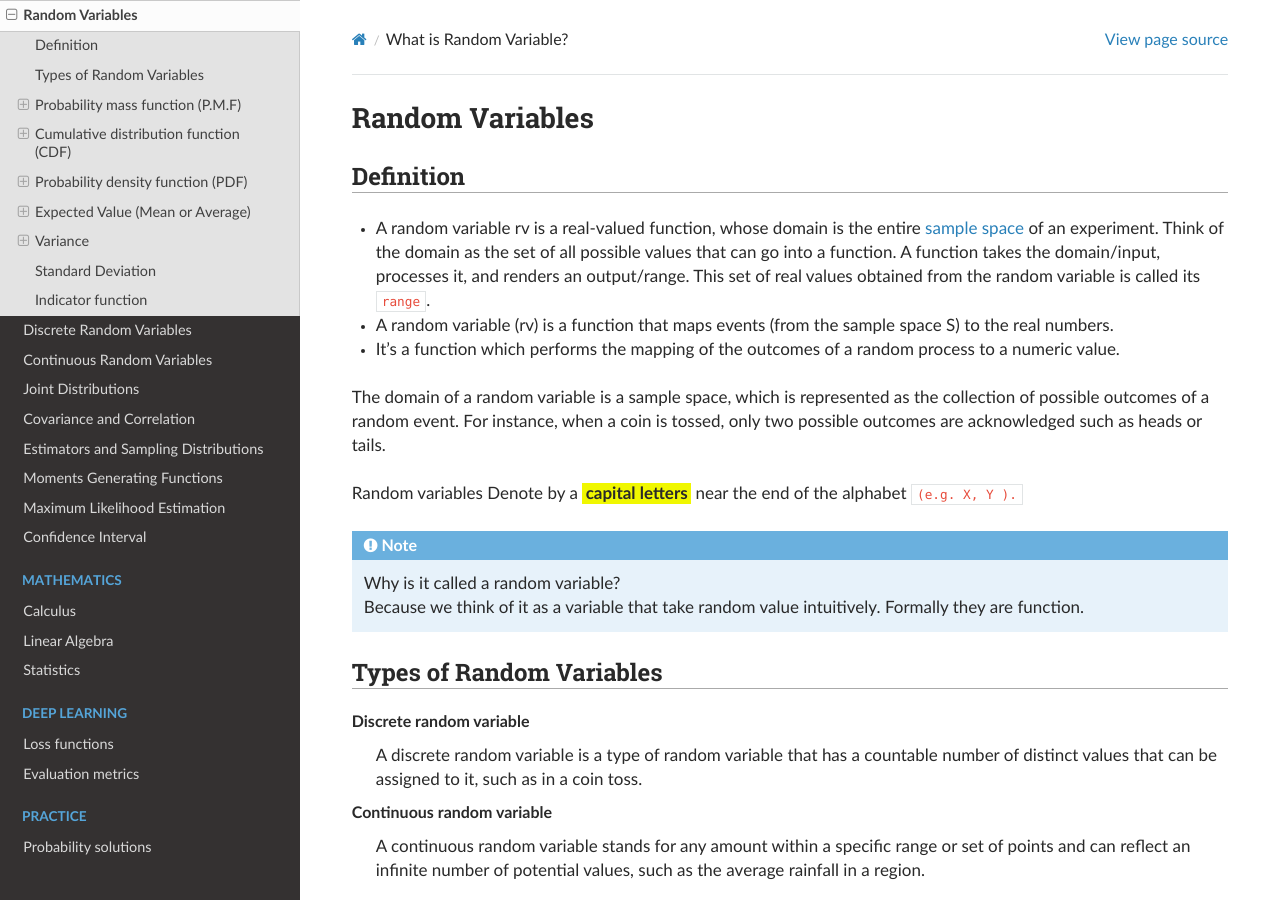
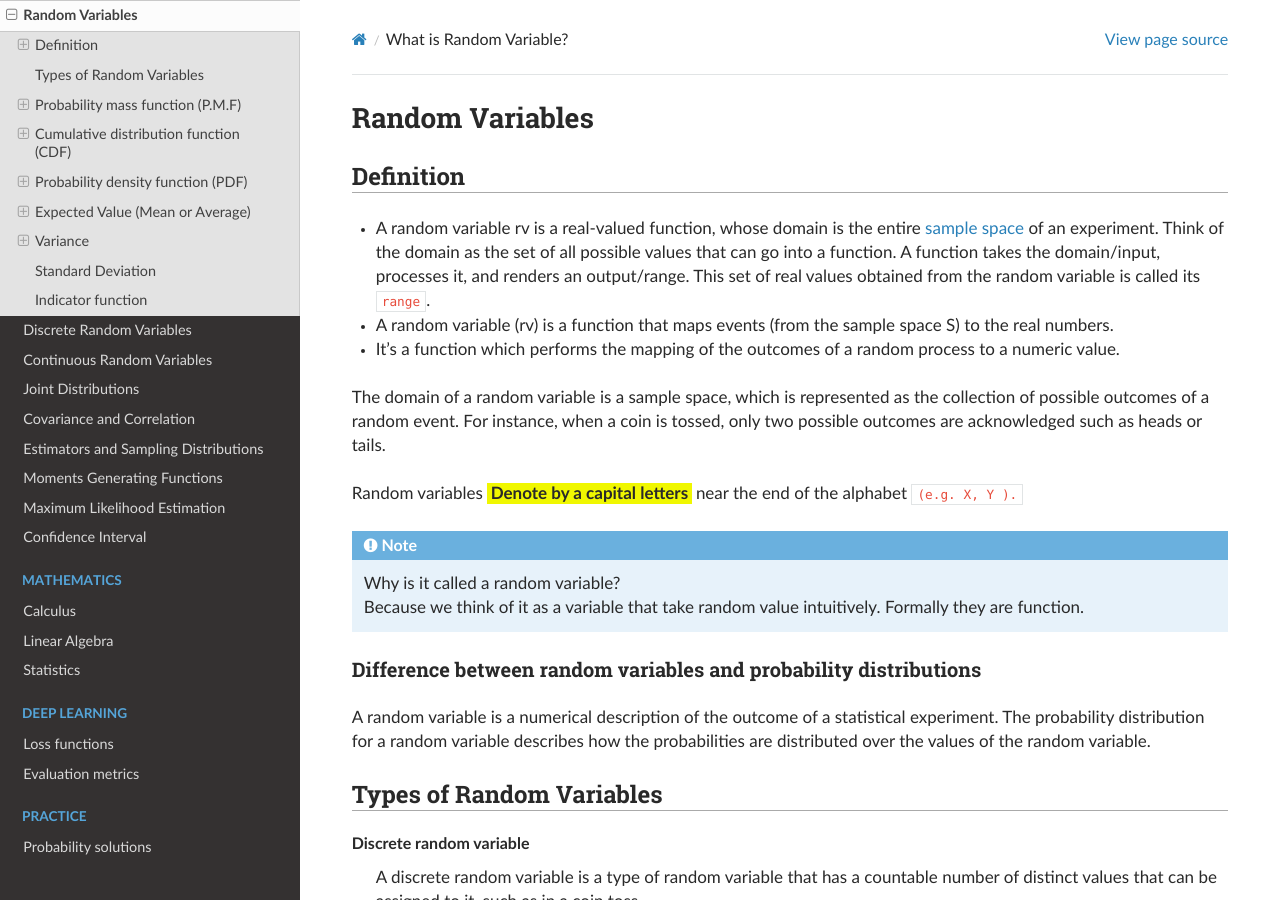
Before and after one commit to akkefa/ml-notes, a Sphinx documentation site: the page built from docs/probability/random_variable.md, in a window 1280 px wide and 900 px high. Built offline with Sphinx 7.4.7 and the Read the Docs theme 2.0.0, drawn with Linux system fonts in a browser that asks for light colours.

Commit message:
new changes

````diff
--- a/docs/probability/random_variable.md
+++ b/docs/probability/random_variable.md
@@ -15,12 +15,17 @@ processes it, and renders an output/range. This set of real values obtained from
 The domain of a random variable is a sample space, which is represented as the collection of possible outcomes of a
 random event. For instance, when a coin is tossed, only two possible outcomes are acknowledged such as heads or tails.
 
-Random variables Denote by a **capital letters** near the end of the alphabet `(e.g. X, Y ).`
+Random variables **Denote by a capital letters** near the end of the alphabet `(e.g. X, Y ).`
 
 ```{note}
 Why is it called a random variable?\
 Because we think of it as a variable that take random value intuitively. Formally they are function.
 ```
+
+### Difference between random variables and probability distributions
+A random variable is a numerical description of the outcome of a statistical experiment.
+The probability distribution for a random variable describes how the probabilities are distributed over the
+values of the random variable.
 
 ## Types of Random Variables
 
````
